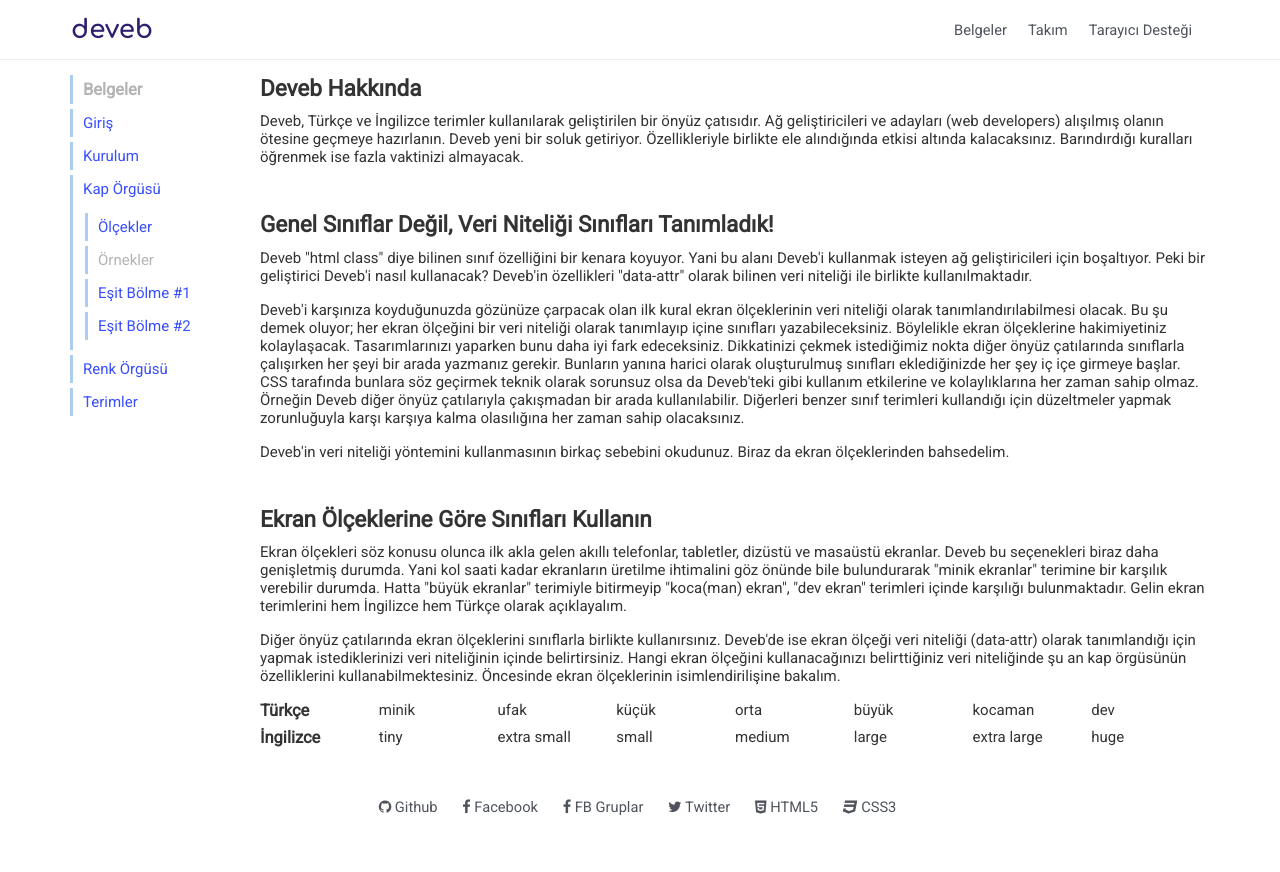
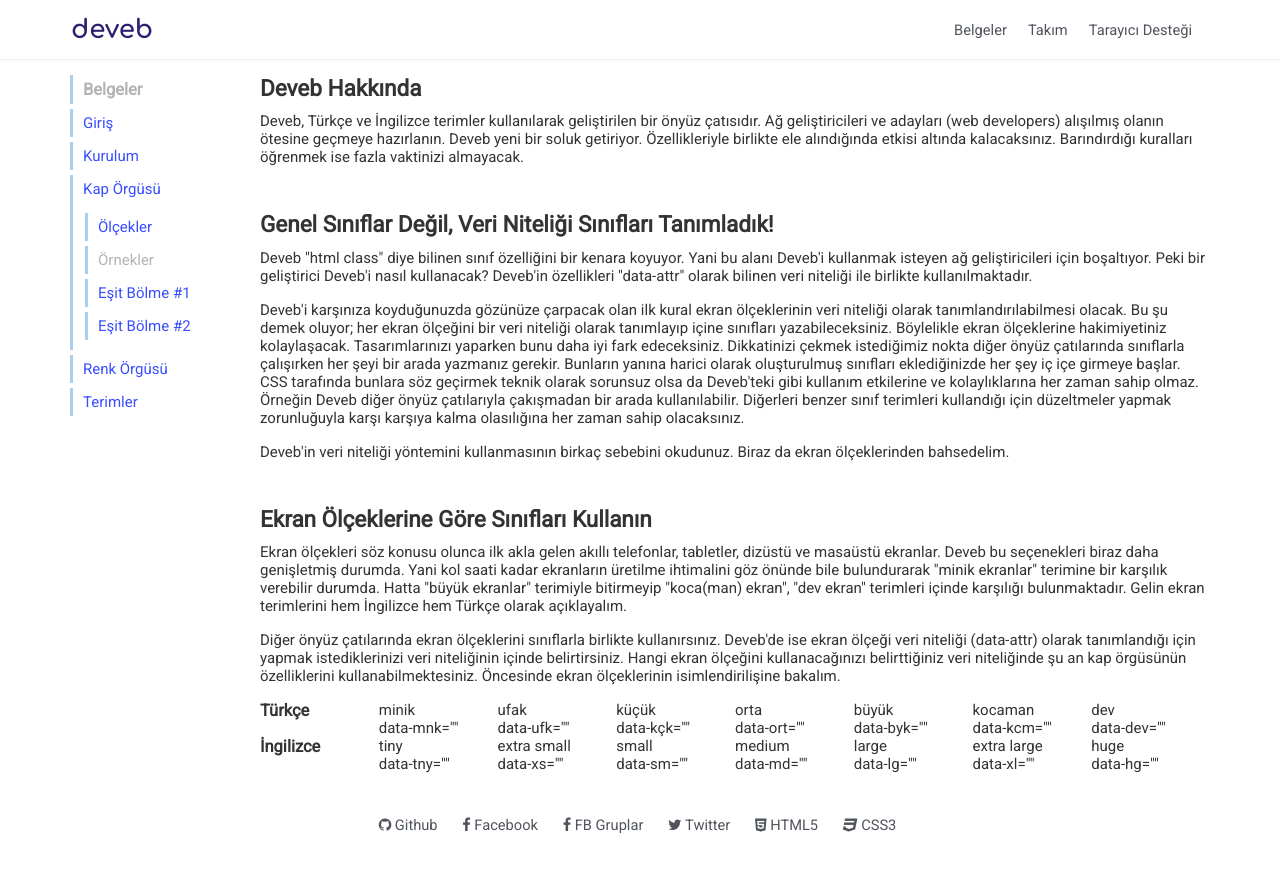
Before and after one commit to data-deveb/data-deveb.github.io, a Jekyll site: the page built from belgeler/deveb.html, in a window 1280 px wide. Shown: the top 872 px of the page. Built offline with Jekyll 4.4.1, drawn with Linux system fonts in a browser that asks for light colours.

Commit message:
Güncelleme

```diff
--- a/belgeler/deveb.html
+++ b/belgeler/deveb.html
@@ -12,22 +12,22 @@
 <p>Ekran ölçekleri söz konusu olunca ilk akla gelen akıllı telefonlar, tabletler, dizüstü ve masaüstü ekranlar. Deveb bu seçenekleri biraz daha genişletmiş durumda. Yani kol saati kadar ekranların üretilme ihtimalini göz önünde bile bulundurarak "minik ekranlar" terimine bir karşılık verebilir durumda. Hatta "büyük ekranlar" terimiyle bitirmeyip "koca(man) ekran", "dev ekran" terimleri içinde karşılığı bulunmaktadır. Gelin ekran terimlerini hem İngilizce hem Türkçe olarak açıklayalım.</p>
 <p>Diğer önyüz çatılarında ekran ölçeklerini sınıflarla birlikte kullanırsınız. Deveb'de ise ekran ölçeği veri niteliği (data-attr) olarak tanımlandığı için yapmak istediklerinizi veri niteliğinin içinde belirtirsiniz. Hangi ekran ölçeğini kullanacağınızı belirttiğiniz veri niteliğinde şu an kap örgüsünün özelliklerini kullanabilmektesiniz. Öncesinde ekran ölçeklerinin isimlendirilişine bakalım.</p>
 <p></p>
-<div data-gnl="24 24p">
+<div data-gnl="24 24p uzat">
   <div data-gnl="1 8p"><h2>Türkçe</h2></div>
-  <div data-gnl="1 8p">minik</div>
-  <div data-gnl="1 8p">ufak</div>
-  <div data-gnl="1 8p">küçük</div>
-  <div data-gnl="1 8p">orta</div>
-  <div data-gnl="1 8p">büyük</div>
-  <div data-gnl="1 8p">kocaman</div>
-  <div data-gnl="1 8p">dev</div>
+  <div data-gnl="1 8p">minik<br>data-mnk=""</div>
+  <div data-gnl="1 8p">ufak<br>data-ufk=""</div>
+  <div data-gnl="1 8p">küçük<br>data-kçk=""</div>
+  <div data-gnl="1 8p">orta<br>data-ort=""</div>
+  <div data-gnl="1 8p">büyük<br>data-byk=""</div>
+  <div data-gnl="1 8p">kocaman<br>data-kcm=""</div>
+  <div data-gnl="1 8p">dev<br>data-dev=""</div>
   <div data-gnl="1 8p"><h2>İngilizce</h2></div>
-  <div data-gnl="1 8p">tiny</div>
-  <div data-gnl="1 8p">extra small</div>
-  <div data-gnl="1 8p">small</div>
-  <div data-gnl="1 8p">medium</div>
-  <div data-gnl="1 8p">large</div>
-  <div data-gnl="1 8p">extra large</div>
-  <div data-gnl="1 8p">huge</div>
+  <div data-gnl="1 8p">tiny<br>data-tny=""</div>
+  <div data-gnl="1 8p">extra small<br>data-xs=""</div>
+  <div data-gnl="1 8p">small<br>data-sm=""</div>
+  <div data-gnl="1 8p">medium<br>data-md=""</div>
+  <div data-gnl="1 8p">large<br>data-lg=""</div>
+  <div data-gnl="1 8p">extra large<br>data-xl=""</div>
+  <div data-gnl="1 8p">huge<br>data-hg=""</div>
 </div>
 <p></p>
```
